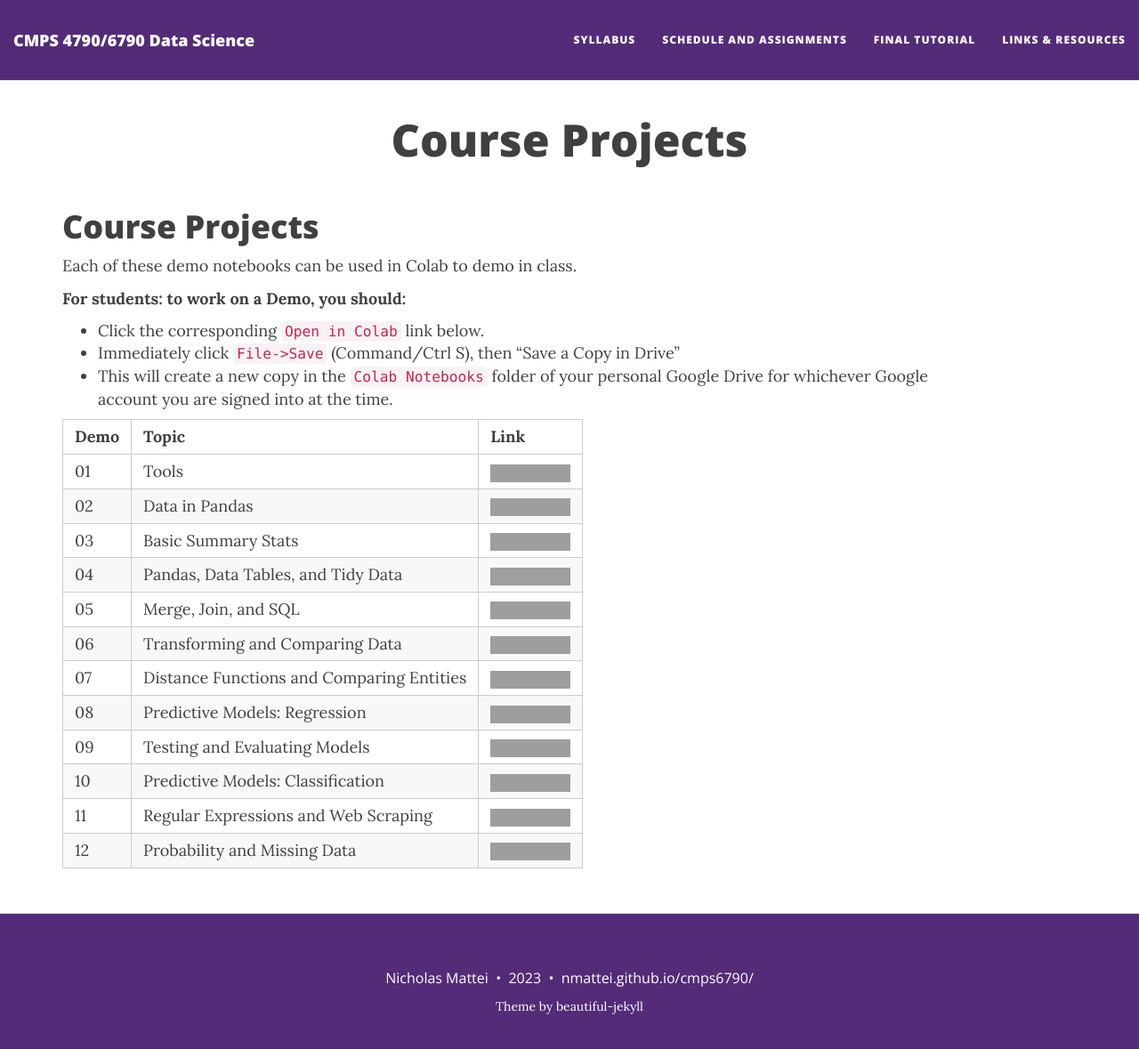
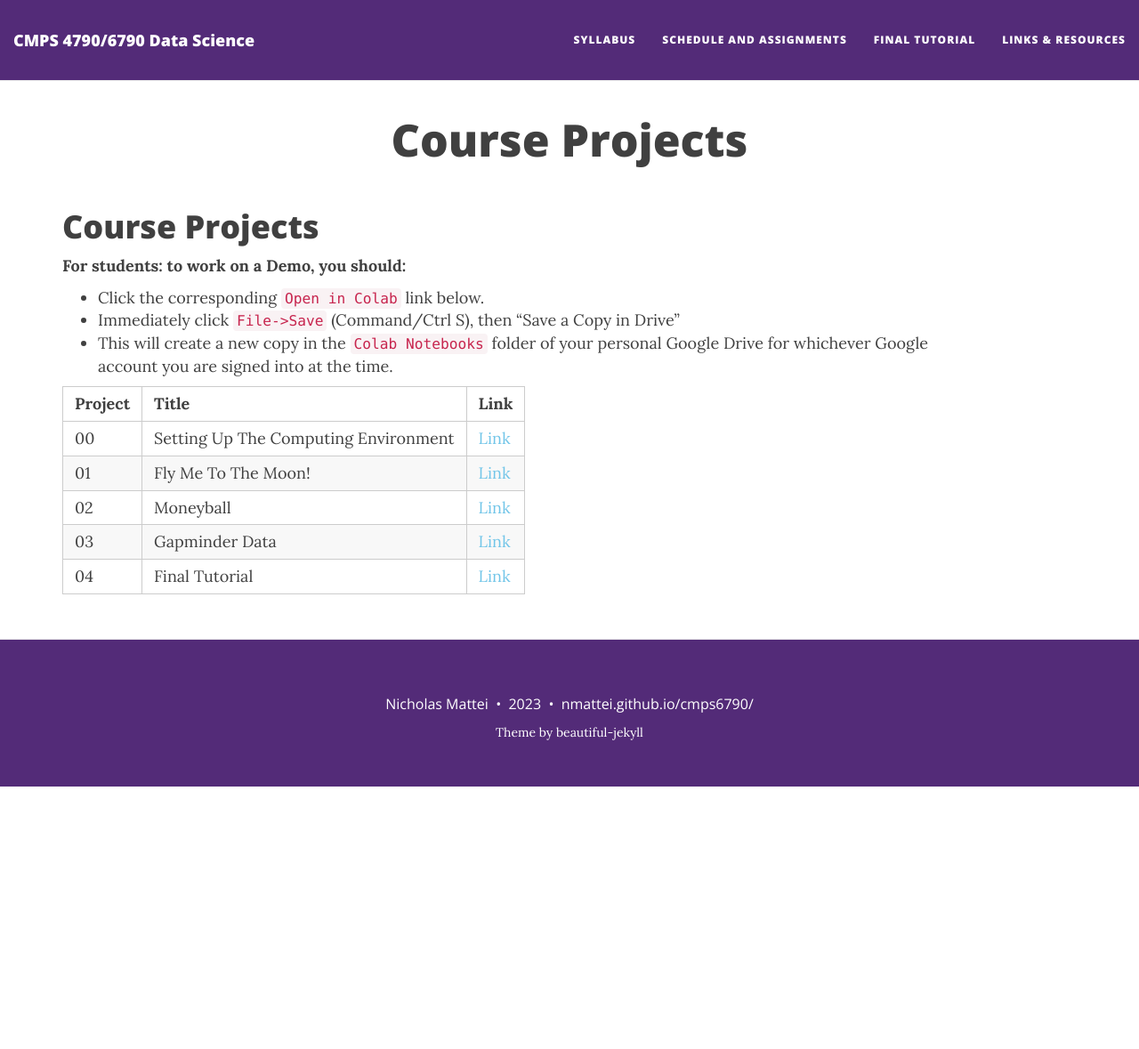
Before and after one commit to nmattei/cmps6790, a Jekyll site: the page built from _projects/README.md, in a window 1280 px wide and 1192 px high. Shown: the top 1179 px of the window at 89% size. Built offline with Jekyll 4.4.1, drawn with Linux system fonts in a browser that asks for light colours; nearby versions of some CDN libraries; our own code applies the rules of GitHub Pages for plain Markdown files; grey boxes are pictures that could not be loaded.

Commit message:
Fixed Project Links

```diff
--- a/_config.yml
+++ b/_config.yml
@@ -23,7 +23,7 @@ description: Tulane University - Fall 2023
 navbar-links:
   Syllabus: "syllabus"
   Schedule and Assignments: "schedule"
-  Final Tutorial: "./projects/FinalProject/FinalTutorial"
+  Final Tutorial: "./projects/FinalTutorial/FinalTutorial"
   Links & Resources: "resources"
 
 collections:
--- a/_projects/README.md
+++ b/_projects/README.md
@@ -1,6 +1,6 @@
 # Course Projects
 
-Each of these demo notebooks can be used in Colab to demo in class.
+
 
 **For students: to work on a Demo, you should:**
 
@@ -8,17 +8,10 @@ Each of these demo notebooks can be used in Colab to demo in class.
 - Immediately click `File->Save` (Command/Ctrl S), then "Save a Copy in Drive"
 - This will create a new copy in the `Colab Notebooks` folder of your personal Google Drive for whichever Google account you are signed into at the time.
 
-| Demo   | Topic  | Link |
+| Project | Title  | Link |
 |-------|--------|------|
-|01| Tools | [![open in colab](https://colab.research.google.com/assets/colab-badge.svg)](https://colab.research.google.com/github/nmattei/cmps3160/blob/master/_demos/Demo-01.ipynb)|
-|02| Data in Pandas | [![open in colab](https://colab.research.google.com/assets/colab-badge.svg)](https://colab.research.google.com/github/nmattei/cmps3160/blob/master/_demos/Demo-02.ipynb)|
-|03| Basic Summary Stats | [![open in colab](https://colab.research.google.com/assets/colab-badge.svg)](https://colab.research.google.com/github/nmattei/cmps3160/blob/master/_demos/Demo-03.ipynb)|
-|04| Pandas, Data Tables, and Tidy Data | [![open in colab](https://colab.research.google.com/assets/colab-badge.svg)](https://colab.research.google.com/github/nmattei/cmps3160/blob/master/_demos/Demo-04.ipynb)|
-|05| Merge, Join, and SQL | [![open in colab](https://colab.research.google.com/assets/colab-badge.svg)](https://colab.research.google.com/github/nmattei/cmps3160/blob/master/_demos/Demo-05.ipynb)|
-|06| Transforming and Comparing Data | [![open in colab](https://colab.research.google.com/assets/colab-badge.svg)](https://colab.research.google.com/github/nmattei/cmps3160/blob/master/_demos/Demo-06.ipynb)|
-|07| Distance Functions and Comparing Entities | [![open in colab](https://colab.research.google.com/assets/colab-badge.svg)](https://colab.research.google.com/github/nmattei/cmps3160/blob/master/_demos/Demo-07.ipynb)|
-|08| Predictive Models: Regression | [![open in colab](https://colab.research.google.com/assets/colab-badge.svg)](https://colab.research.google.com/github/nmattei/cmps3160/blob/master/_demos/Demo-08.ipynb)|
-|09| Testing and Evaluating Models | [![open in colab](https://colab.research.google.com/assets/colab-badge.svg)](https://colab.research.google.com/github/nmattei/cmps3160/blob/master/_demos/Demo-09.ipynb)|
-|10| Predictive Models: Classification | [![open in colab](https://colab.research.google.com/assets/colab-badge.svg)](https://colab.research.google.com/github/nmattei/cmps3160/blob/master/_demos/Demo-10.ipynb)|
-|11| Regular Expressions and Web Scraping | [![open in colab](https://colab.research.google.com/assets/colab-badge.svg)](https://colab.research.google.com/github/nmattei/cmps3160/blob/master/_demos/Demo-11.ipynb)|
-|12| Probability and Missing Data | [![open in colab](https://colab.research.google.com/assets/colab-badge.svg)](https://colab.research.google.com/github/nmattei/cmps3160/blob/master/_demos/Demo-12.ipynb)|
+|00| Setting Up The Computing Environment | [Link](https://nmattei.github.io/cmps6790/projects/Project0/Project0/) |
+|01| Fly Me To The Moon! | [Link](https://nmattei.github.io/cmps6790/projects/Project1/Project1/) |
+|02| Moneyball | [Link](https://nmattei.github.io/cmps6790/projects/Project2/Project2/)|
+|03| Gapminder Data | [Link](https://nmattei.github.io/cmps6790/projects/Project3/Project3/) |
+|04| Final Tutorial | [Link](https://nmattei.github.io/cmps6790/projects/FinalTutorial/FinalTutorial/) |
```
